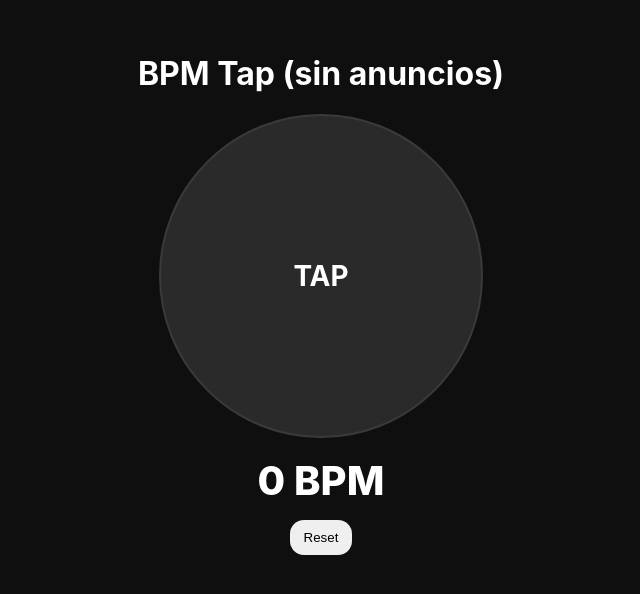
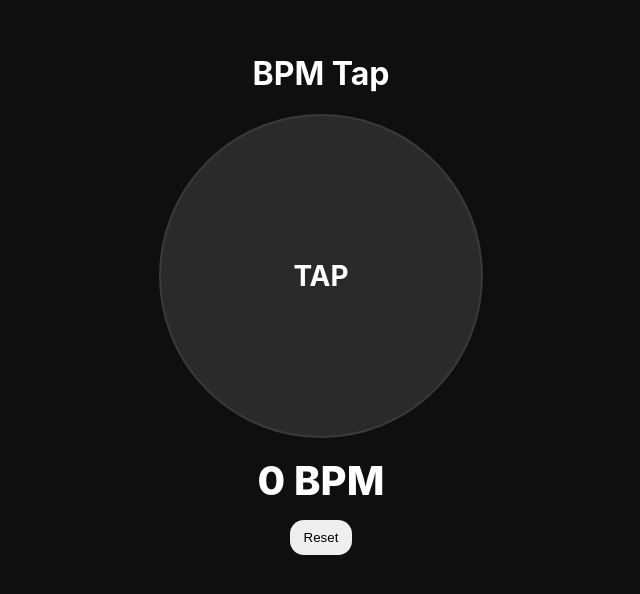
Before and after one commit to marcroiglama/marcroiglama.github.io, a plain HTML site: page index.html in a window 1280 px wide. Shown: the part 106-700 px from the top of the page, without its empty margins (319-959 px from the left). Drawn offline with Linux system fonts and the light colour scheme.

Commit message:
remove sin anuncios title

```diff
--- a/index.html
+++ b/index.html
@@ -41,7 +41,7 @@
 </style>
 </head>
 <body>
-  <h1>BPM Tap (sin anuncios)</h1>
+  <h1>BPM Tap</h1>
   <div id="tapArea">TAP</div>
   <div id="bpm">0 BPM</div>
   <button id="reset" class="btn">Reset</button>
```
Also changed, not shown: 1 other file.
